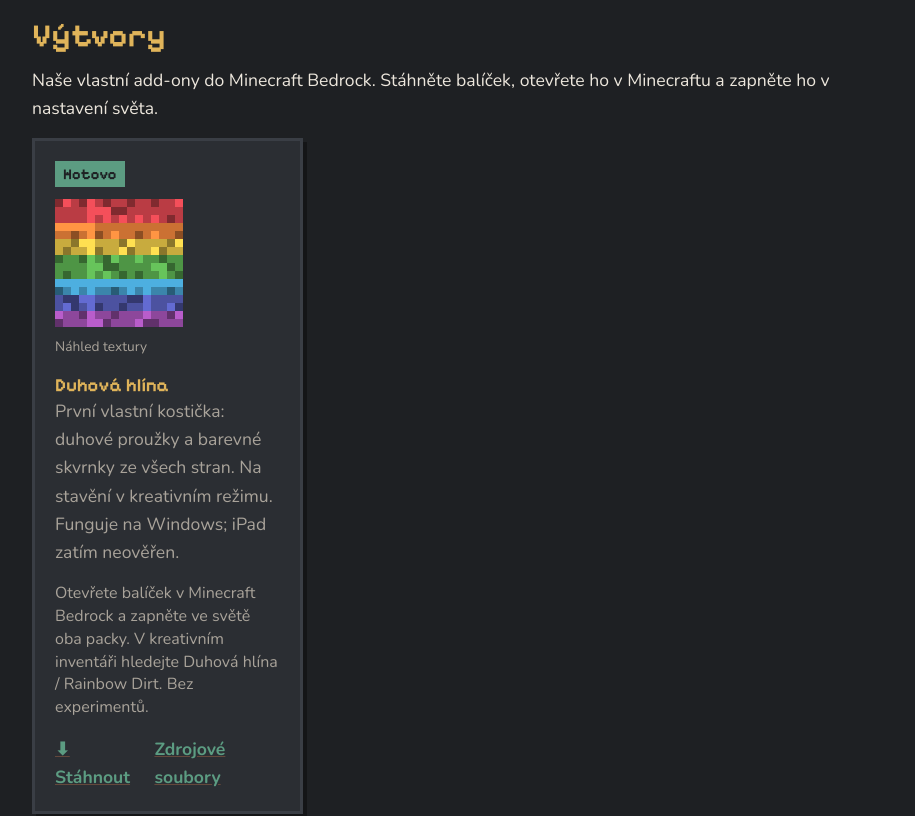
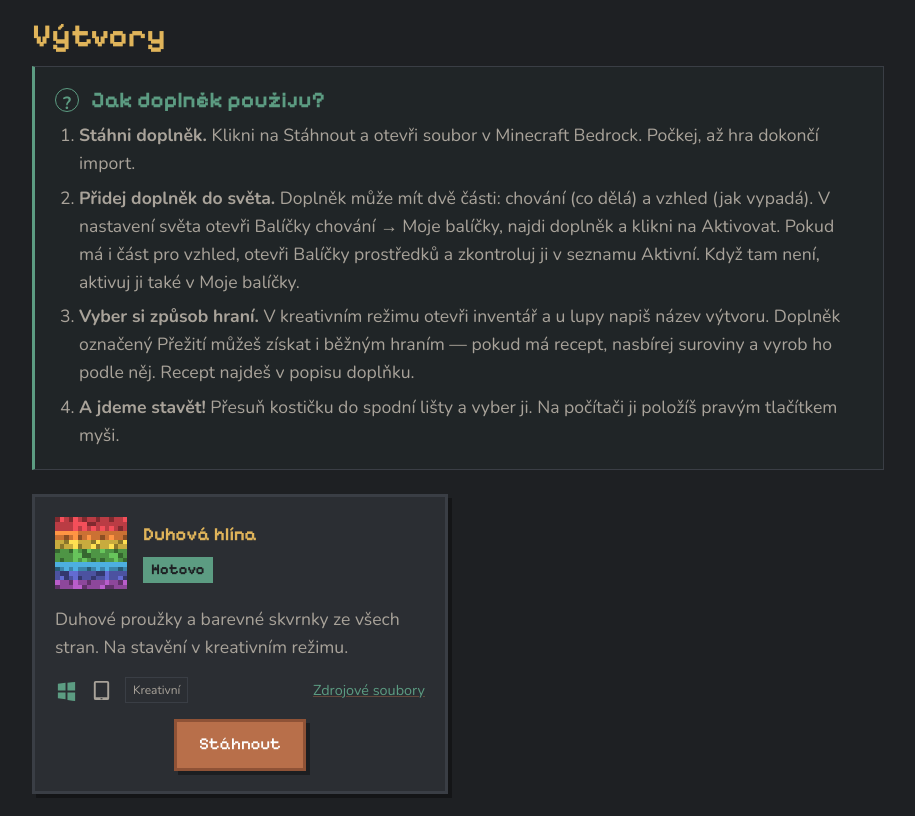
Before and after one commit to mvalenta062-oss/minecraft-lab, a React (Vite) app in the folder web/: page / in a window 1280 px wide. Shown: the part 2380-3196 px from the top of the page, without its empty margins (182-1097 px from the left). Built offline with nearby package versions, Linux system fonts and the light colour scheme.

Commit message:
Zprehlednit karty doplnku a navod pro deti

```diff
--- a/web/src/components/Vytvory.tsx
+++ b/web/src/components/Vytvory.tsx
@@ -1,4 +1,4 @@
-import { Box, Grid, Link, Paper, Stack, Typography } from "@mui/material";
+import { Box, Button, Chip, Grid, Link, Paper, Stack, SvgIcon, Tooltip, Typography } from "@mui/material";
 import { PROJEKTY } from "../data";
 import { Sekce } from "./Sekce";
 import { StavChip } from "./StavChip";
@@ -7,45 +7,154 @@ import { barvy } from "../theme";
 export function Vytvory() {
   return (
     <Sekce id="vytvory" nadpis="Výtvory">
-      <Typography paragraph>
-        Naše vlastní add-ony do Minecraft Bedrock. Stáhněte balíček, otevřete ho v Minecraftu a zapněte ho v nastavení
-        světa.
-      </Typography>
+      <Box
+        component="aside"
+        aria-labelledby="navod-doplnky"
+        sx={{
+          mb: 3,
+          p: 2.5,
+          border: "1px solid",
+          borderColor: "divider",
+          borderLeft: `3px solid ${barvy.patina}`,
+          bgcolor: "rgba(92, 156, 130, 0.04)",
+        }}
+      >
+        <Stack direction="row" spacing={1.5} alignItems="center" sx={{ mb: 1 }}>
+          <Box
+            aria-hidden="true"
+            sx={{
+              width: 24,
+              height: 24,
+              border: "1px solid",
+              borderColor: "secondary.main",
+              borderRadius: "50%",
+              textAlign: "center",
+              color: "secondary.main",
+              fontWeight: 700,
+              flexShrink: 0,
+            }}
+          >
+            ?
+          </Box>
+          <Typography id="navod-doplnky" variant="h3">
+            Jak doplněk použiju?
+          </Typography>
+        </Stack>
+        <Box
+          component="ol"
+          sx={{ m: 0, pl: 3, color: "text.secondary", "& li": { mb: 0.75 }, "& li:last-child": { mb: 0 } }}
+        >
+          <li>
+            <strong>Stáhni doplněk.</strong> Klikni na Stáhnout a otevři soubor v Minecraft Bedrock. Počkej, až hra
+            dokončí import.
+          </li>
+          <li>
+            <strong>Přidej doplněk do světa.</strong> Doplněk může mít dvě části: chování (co dělá) a vzhled (jak
+            vypadá). V nastavení světa otevři Balíčky chování → Moje balíčky, najdi doplněk a klikni na Aktivovat. Pokud
+            má i část pro vzhled, otevři Balíčky prostředků a zkontroluj ji v seznamu Aktivní. Když tam není, aktivuj ji
+            také v Moje balíčky.
+          </li>
+          <li>
+            <strong>Vyber si způsob hraní.</strong> V kreativním režimu otevři inventář a u lupy napiš název výtvoru.
+            Doplněk označený Přežití můžeš získat i běžným hraním — pokud má recept, nasbírej suroviny a vyrob ho podle
+            něj. Recept najdeš v popisu doplňku.
+          </li>
+          <li>
+            <strong>A jdeme stavět!</strong> Přesuň kostičku do spodní lišty a vyber ji. Na počítači ji položíš pravým
+            tlačítkem myši.
+          </li>
+        </Box>
+      </Box>
 
       <Grid container spacing={2.5}>
         {PROJEKTY.map((p) => (
-          <Grid key={p.nazev} size={{ xs: 12, sm: 6, md: 4 }}>
+          <Grid key={p.nazev} size={{ xs: 12, md: 6 }}>
             <Paper sx={{ p: 2.5, height: "100%", display: "flex", flexDirection: "column" }}>
-              <Stack direction="row" sx={{ mb: 1.5 }}>
-                <StavChip stav={p.stav} />
-              </Stack>
-              {p.nahled && (
-                <Box sx={{ mb: 2 }}>
+              <Stack direction="row" spacing={2} alignItems="center" sx={{ mb: 2 }}>
+                {p.nahled && (
                   <Box
                     component="img"
                     src={p.nahled}
                     alt={`Náhled textury: ${p.nazev}`}
-                    sx={{ width: 128, height: 128, imageRendering: "pixelated", borderRadius: 1 }}
+                    sx={{ width: 72, height: 72, flexShrink: 0, imageRendering: "pixelated", borderRadius: 1 }}
                   />
-                  <Typography variant="caption" display="block" color="text.secondary">
-                    Náhled textury
+                )}
+                <Box>
+                  <Typography variant="h4" sx={{ color: barvy.lampa, mb: 1 }}>
+                    {p.nazev}
                   </Typography>
+                  <StavChip stav={p.stav} />
                 </Box>
-              )}
-              <Typography variant="h4" sx={{ color: barvy.lampa }}>
-                {p.nazev}
-              </Typography>
+              </Stack>
               <Typography color="text.secondary" sx={{ flex: 1 }}>
                 {p.popis}
               </Typography>
-              {p.navod && (
-                <Typography variant="body2" color="text.secondary" sx={{ mt: 2 }}>
-                  {p.navod}
-                </Typography>
-              )}
-              <Stack direction="row" spacing={2} sx={{ mt: 2, fontWeight: 700 }}>
-                {p.odkazStazeni && <Link href={p.odkazStazeni}>⬇ Stáhnout</Link>}
-                {p.odkazZdroj && <Link href={p.odkazZdroj}>Zdrojové soubory</Link>}
+              <Stack direction="row" spacing={1.5} alignItems="center" useFlexGap flexWrap="wrap" sx={{ mt: 2 }}>
+                {p.platformy?.map(({ platforma, overeno }) => {
+                  const popisek = `${platforma === "windows" ? "Windows" : "iPad"}: ${overeno ? "ověřeno ve hře" : "zatím neověřeno"}`;
+                  return (
+                    <Tooltip key={platforma} title={popisek}>
+                      <Box
+                        component="span"
+                        tabIndex={0}
+                        role="img"
+                        aria-label={popisek}
+                        sx={{ display: "inline-flex", color: overeno ? "secondary.main" : "text.secondary" }}
+                      >
+                        <SvgIcon aria-hidden="true" sx={{ fontSize: 23 }}>
+                          {platforma === "windows" ? (
+                            <path d="M3 5l8-1v8H3V5zm10-1l8-1v9h-8V4zM3 14h8v7l-8-1v-6zm10 0h8v9l-8-1v-8z" />
+                          ) : (
+                            <path d="M6 2h12a2 2 0 012 2v16a2 2 0 01-2 2H6a2 2 0 01-2-2V4a2 2 0 012-2zm0 2v15h12V4H6zm5 16v1h2v-1h-2z" />
+                          )}
+                        </SvgIcon>
+                      </Box>
+                    </Tooltip>
+                  );
+                })}
+                {p.rezimy?.map((rezim) => (
+                  <Tooltip
+                    key={rezim}
+                    title={
+                      rezim === "creative"
+                        ? "Dostupné v kreativním inventáři"
+                        : "Získáš i v přežití, například podle receptu"
+                    }
+                  >
+                    <Chip
+                      size="small"
+                      variant="outlined"
+                      label={rezim === "creative" ? "Kreativní" : "Přežití"}
+                      sx={{
+                        fontFamily: "inherit",
+                        fontSize: "0.75rem",
+                        fontWeight: 400,
+                        color: "text.secondary",
+                        borderColor: "divider",
+                      }}
+                    />
+                  </Tooltip>
+                ))}
+                {p.odkazZdroj && (
+                  <Link href={p.odkazZdroj} sx={{ ml: "auto", fontSize: "0.9rem", whiteSpace: "nowrap" }}>
+                    Zdrojové soubory
+                  </Link>
+                )}
+              </Stack>
+              <Stack
+                direction="row"
+                useFlexGap
+                flexWrap="wrap"
+                spacing={2}
+                alignItems="center"
+                justifyContent="center"
+                sx={{ mt: 2, fontWeight: 700 }}
+              >
+                {p.odkazStazeni && (
+                  <Button component="a" href={p.odkazStazeni} variant="contained" sx={{ whiteSpace: "nowrap" }}>
+                    Stáhnout
+                  </Button>
+                )}
               </Stack>
             </Paper>
           </Grid>
--- a/web/src/data.ts
+++ b/web/src/data.ts
@@ -65,20 +65,24 @@ export interface Projekt {
   odkazZdroj?: string;
   /** Náhled textury nebo obrázek doplňku. */
   nahled?: string;
-  /** Krátký postup zapnutí a nalezení ve hře. */
-  navod?: string;
+  /** Zelená = ověřeno ve hře, šedá = zatím neověřeno. */
+  platformy?: { platforma: "windows" | "ipad"; overeno: boolean }[];
+  /** Jak výtvor získat běžným hraním. */
+  rezimy?: ("creative" | "survival")[];
 }
 
 export const PROJEKTY: Projekt[] = [
   {
     nazev: "Duhová hlína",
-    popis:
-      "První vlastní kostička: duhové proužky a barevné skvrnky ze všech stran. Na stavění v kreativním režimu. Funguje na Windows; iPad zatím neověřen.",
+    popis: "Duhové proužky a barevné skvrnky ze všech stran. Na stavění v kreativním režimu.",
     stav: "hotovo",
     odkazStazeni: `${import.meta.env.BASE_URL}addony/duhova-hlina.mcaddon`,
+    rezimy: ["creative"],
     nahled: `${import.meta.env.BASE_URL}images/duhova-hlina.png`,
-    navod:
-      "Otevřete balíček v Minecraft Bedrock a zapněte ve světě oba packy. V kreativním inventáři hledejte Duhová hlína / Rainbow Dirt. Bez experimentů.",
+    platformy: [
+      { platforma: "windows", overeno: true },
+      { platforma: "ipad", overeno: false },
+    ],
     odkazZdroj: "https://github.com/mvalenta062-oss/minecraft-lab/tree/main/projects/duhova-hlina",
   },
 ];
```
